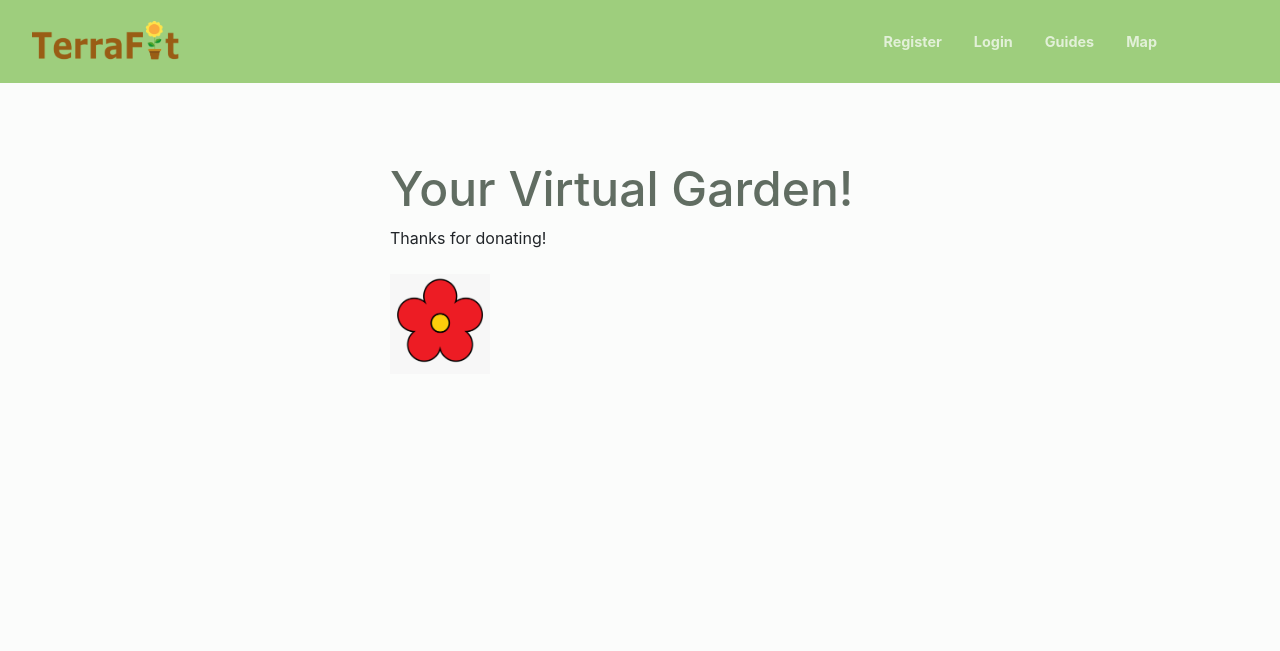
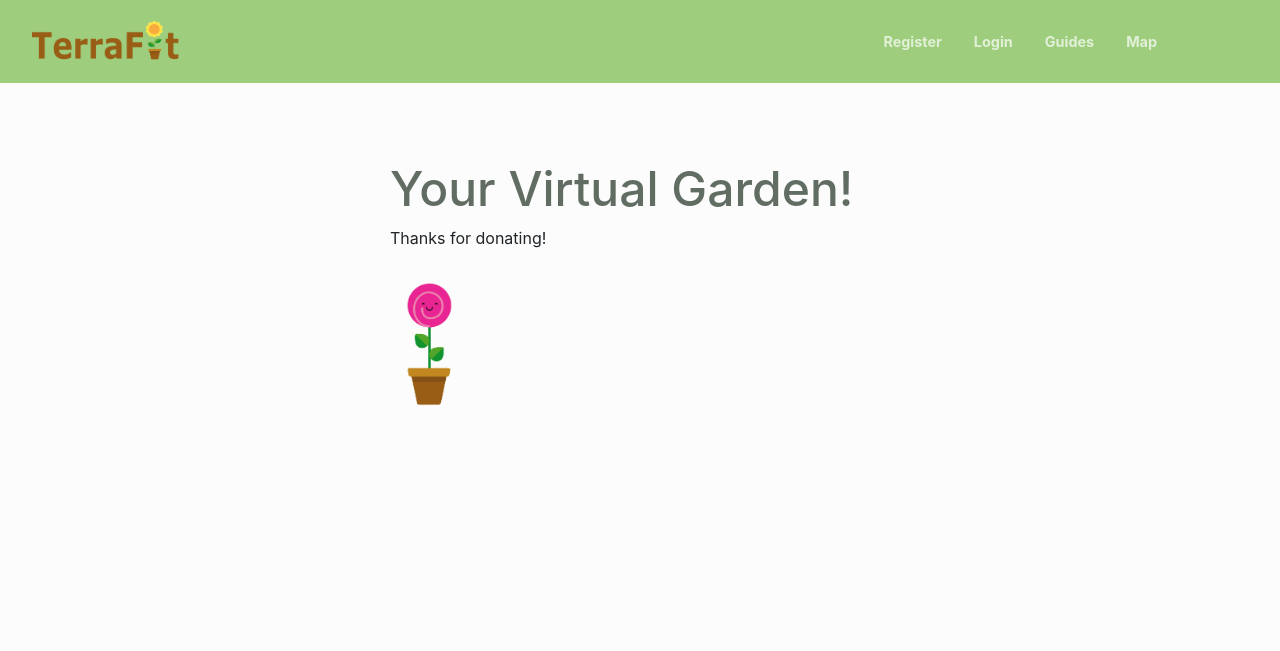
Before and after one commit to jacqw8/terrafit, a Flask app: template terrafit/templates/garden.html in a window 1280 px wide. Shown: the top 651 px of the page. Run offline with Flask 2, Linux system fonts and the light colour scheme; the template is opened without the code that fills it: most values are stand-ins (such as "Sample title", 1, 10 or a date in 2020).

Commit message:
New Garden flowers

```diff
--- a/terrafit/templates/garden.html
+++ b/terrafit/templates/garden.html
@@ -6,7 +6,7 @@
     <br>
     <br>
     {% for a in arts %}
-        <image src="{{ url_for('static', filename='images/flower1.png')}}" width='100' height='100'>
+        <image src="{{ url_for('static', filename='images/Garden_Flowers/rose.png')}}" width='75' height='auto'>
     {% endfor %}
 </div>
 {% endblock content %}
```
Also changed, not shown: terrafit/static/images/Garden_Flowers/aloe.png (added), terrafit/static/images/Garden_Flowers/cactus.png (added), terrafit/static/images/Garden_Flowers/daisy.png (added), terrafit/static/images/Garden_Flowers/rose.png (added), terrafit/static/images/Garden_Flowers/sunflower.png (added), terrafit/static/images/Garden_Flowers/tulip.png (added).
